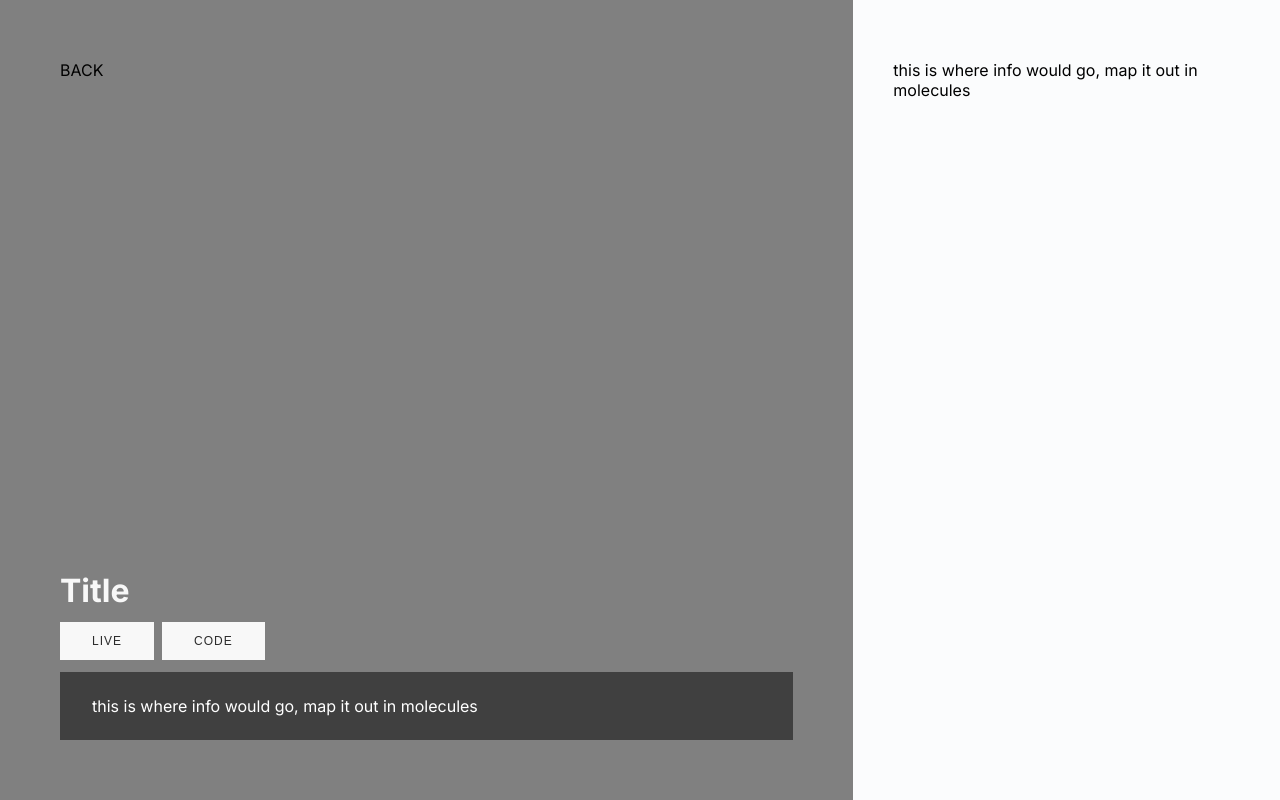
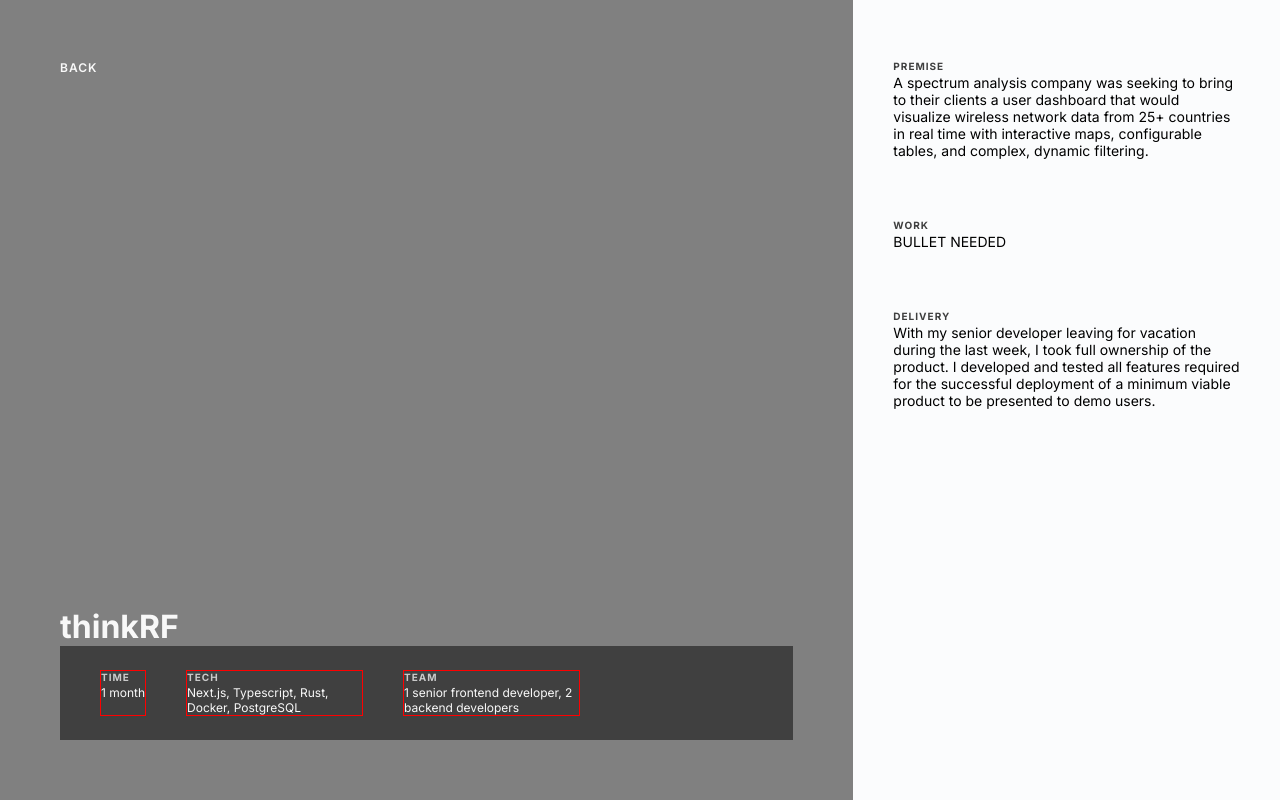
Before and after one commit to charcoalyy/portfolio, a React (Vite) app: page /dev/thinkrf in a window 1280 px wide. Built offline with nearby package versions, Linux system fonts and the light colour scheme.

Commit message:
rendering content

```diff
--- a/src/components/constants/dev.ts
+++ b/src/components/constants/dev.ts
@@ -35,3 +35,38 @@ export const thumbnails = [
     path: "/dev/stride",
   },
 ];
+
+export interface ProjectType {
+  title: string;
+  links: {
+    label: string;
+    link: string;
+  }[];
+  stats: {
+    time: string;
+    tech: string;
+    team: string;
+  };
+  desc: { [key: string]: string | string[] };
+}
+
+export const thinkRF: ProjectType = {
+  title: "thinkRF",
+  links: [],
+  stats: {
+    time: "1 month",
+    tech: "Next.js, Typescript, Rust, Docker, PostgreSQL",
+    team: "1 senior frontend developer, 2 backend developers",
+  },
+  desc: {
+    premise:
+      "A spectrum analysis company was seeking to bring to their clients a user dashboard that would visualize wireless network data from 25+ countries in real time with interactive maps, configurable tables, and complex, dynamic filtering.",
+    work: [
+      "defined the database schema for user configurations",
+      "developed 10+ key features of the dashboard, including interactive map markers with popups, visualization of connections between map markers, insightful data tables incorporating graphs, and filtering functionalities necessitating global state management",
+      "developed RESTful API endpoints with backend-for-frontend patterns to enable the dashboard to retrieve, save, and reset configurations by interacting with a PostgreSQL database",
+    ],
+    delivery:
+      "With my senior developer leaving for vacation during the last week, I took full ownership of the product. I developed and tested all features required for the successful deployment of a minimum viable product to be presented to demo users.",
+  },
+};
--- a/src/components/layouts/DevProject.tsx
+++ b/src/components/layouts/DevProject.tsx
@@ -1,21 +1,37 @@
+import { ProjectType } from "../constants/dev";
 import styles from "./styles.module.scss";
 
-const DevProject = () => {
+interface DevProjectProps {
+  project: ProjectType;
+}
+
+const DevProject = ({ project }: DevProjectProps) => {
   return (
     <div className={styles.devContainer}>
       <div className={styles.devCover}>
         <p>BACK</p>
         <div>
-          <h1>Title</h1>
-          <button>Live</button>
-          <button>Code</button>
+          <h1>{project.title}</h1>
+          {project.links.map((link) => (
+            <button>{link.label}</button>
+          ))}
           <div className={styles.devInfo}>
-            this is where info would go, map it out in molecules
+            {Object.entries(project.stats).map(([label, value]) => (
+              <div className={styles.devStat}>
+                <h1>{label}</h1>
+                <p>{value}</p>
+              </div>
+            ))}
           </div>
         </div>
       </div>
       <div className={styles.devText}>
-        <div>this is where info would go, map it out in molecules</div>
+        {Object.entries(project.desc).map(([key, value]) => (
+          <div className={styles.devDesc}>
+            <h1>{key}</h1>
+            {Array.isArray(value) ? <p>BULLET NEEDED</p> : <p>{value}</p>}
+          </div>
+        ))}
       </div>
     </div>
   );
--- a/src/components/layouts/styles.module.scss
+++ b/src/components/layouts/styles.module.scss
@@ -15,6 +15,11 @@
 
     p {
       text-transform: uppercase;
+      font-size: 12px;
+      color: $white-color;
+      letter-spacing: 1px;
+      font-weight: 600;
+      cursor: pointer;
     }
 
     h1 {
@@ -36,6 +41,7 @@
       text-transform: uppercase;
       font-size: 12px;
       letter-spacing: 1px;
+      border-radius: 30px;
 
       &:hover {
         background-color: $dark-color;
@@ -46,11 +52,54 @@
     .devInfo {
       background-color: rgba(0, 0, 0, 0.5);
       color: white;
-      padding: 24px 32px;
+      padding: 24px 40px;
+
+      display: flex;
+      gap: 40px;
+
+      .devStat {
+        max-width: 175px;
+        border: 1px solid red;
+
+        h1 {
+          font-size: 10px;
+          text-transform: uppercase;
+          letter-spacing: 1px;
+          margin-bottom: 2px;
+          opacity: 0.75;
+        }
+
+        p {
+          text-transform: none;
+          letter-spacing: 0px;
+          font-weight: 400;
+          cursor: default;
+        }
+      }
     }
   }
 
   .devText {
     padding: 60px 40px;
+    display: flex;
+    flex-direction: column;
+    gap: 60px;
+
+    max-height: 100vh;
+    overflow-y: auto;
+
+    .devDesc {
+      h1 {
+        font-size: 10px;
+        text-transform: uppercase;
+        letter-spacing: 1px;
+        margin-bottom: 2px;
+        opacity: 0.75;
+      }
+
+      p {
+        font-size: 14px;
+      }
+    }
   }
 }
--- a/src/components/pages/dev/ThinkRF.tsx
+++ b/src/components/pages/dev/ThinkRF.tsx
@@ -1,7 +1,8 @@
 import DevProject from "@layouts/DevProject";
+import { thinkRF } from "src/components/constants/dev";
 
 const ThinkRF = () => {
-  return <DevProject />;
+  return <DevProject project={thinkRF} />;
 };
 
 export default ThinkRF;
```
